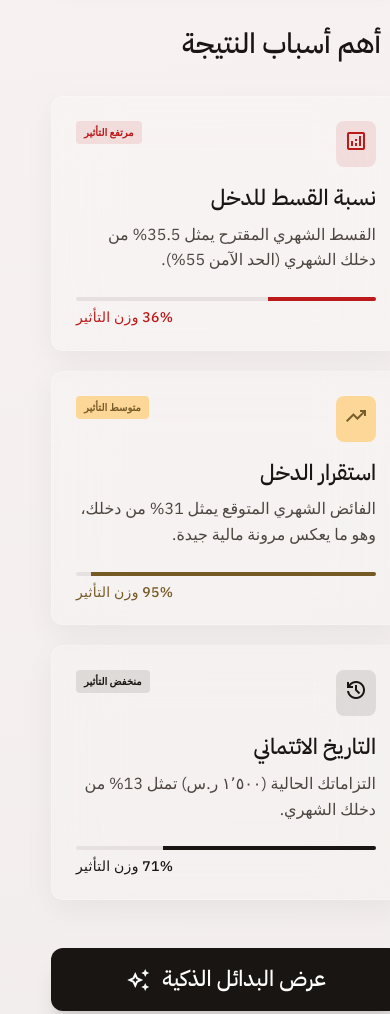
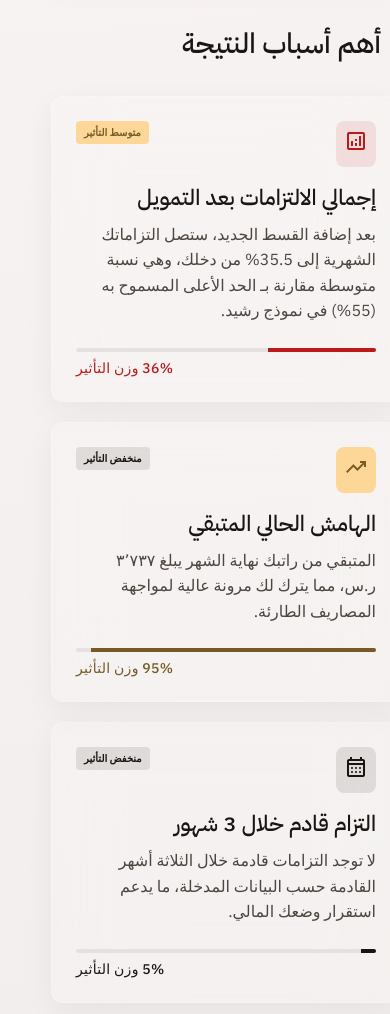
Before and after one commit to Commandorrr/rashid-web, a plain HTML site: page screens/analysis-result-ar.html in a window 390 px wide. Shown: the part 1580-2594 px from the top of the page. Drawn offline with nearby package versions, Linux system fonts and the light colour scheme.

Commit message:
Make top-reasons cards fully reactive, clean up decision-fingerprint, fix branding text
- decision-fingerprint.html: remove Decision Fingerprint ID line, the
  "Document secured..." line, and the whole "موثق ومسؤول" badge box
  (keep the Rashid Intelligence System signature line)
- ai-loading.html, your-data-ar/en.html: fix remaining "Rashid" ->
  "رشيد" occurrences in customer-facing Arabic sentences
- analysis-result-ar.html: rewrite the 3 "أهم أسباب النتيجة" cards to
  be fully data-driven - burden-ratio proximity to cap, real surplus
  margin with reactive flexibility wording, and a fully conditional
  upcoming-obligation card (real date/amount/reduced-balance when the
  toggle was used on the data step, otherwise a clear "no upcoming
  obligations" message) - each with a reactive impact badge and
  weight percentage

```diff
--- a/screens/analysis-result-ar.html
+++ b/screens/analysis-result-ar.html
@@ -227,9 +227,9 @@
 <div class="p-2 rounded-lg bg-error/10 text-error">
 <span class="material-symbols-outlined">analytics</span>
 </div>
-<span class="px-2 py-1 rounded bg-error/10 text-error text-[10px] font-bold">مرتفع التأثير</span>
+<span class="px-2 py-1 rounded bg-error/10 text-error text-[10px] font-bold" id="rs-installment-impact-badge">مرتفع التأثير</span>
 </div>
-<h4 class="font-headline-md text-headline-md text-primary mb-2">نسبة القسط للدخل</h4>
+<h4 class="font-headline-md text-headline-md text-primary mb-2">إجمالي الالتزامات بعد التمويل</h4>
 <p class="text-on-surface-variant font-body-md text-body-md mb-6" id="rs-installment-desc">قيمة القسط المقترح تمثل 42% من صافي الدخل.</p>
 <div class="w-full bg-surface-container-highest h-1 rounded-full overflow-hidden">
 <div class="bg-error h-full w-[85%]" id="rs-installment-bar"></div>
@@ -242,9 +242,9 @@
 <div class="p-2 rounded-lg bg-secondary-container text-on-secondary-container">
 <span class="material-symbols-outlined">trending_up</span>
 </div>
-<span class="px-2 py-1 rounded bg-secondary-container text-on-secondary-container text-[10px] font-bold">متوسط التأثير</span>
+<span class="px-2 py-1 rounded bg-secondary-container text-on-secondary-container text-[10px] font-bold" id="rs-stability-impact-badge">متوسط التأثير</span>
 </div>
-<h4 class="font-headline-md text-headline-md text-primary mb-2">استقرار الدخل</h4>
+<h4 class="font-headline-md text-headline-md text-primary mb-2">الهامش الحالي المتبقي</h4>
 <p class="text-on-surface-variant font-body-md text-body-md mb-6" id="rs-stability-desc">لديك سجل وظيفي مستقر لأكثر من 3 سنوات.</p>
 <div class="w-full bg-surface-container-highest h-1 rounded-full overflow-hidden">
 <div class="bg-secondary h-full w-[60%]" id="rs-stability-bar"></div>
@@ -255,11 +255,11 @@
 <div class="glass-card rounded-xl p-6 hover:translate-y-[-4px] transition-transform duration-300">
 <div class="flex justify-between items-start mb-4">
 <div class="p-2 rounded-lg bg-primary/10 text-primary">
-<span class="material-symbols-outlined">history</span>
+<span class="material-symbols-outlined">calendar_month</span>
 </div>
-<span class="px-2 py-1 rounded bg-primary/10 text-primary text-[10px] font-bold">منخفض التأثير</span>
+<span class="px-2 py-1 rounded bg-primary/10 text-primary text-[10px] font-bold" id="rs-credit-impact-badge">منخفض التأثير</span>
 </div>
-<h4 class="font-headline-md text-headline-md text-primary mb-2">التاريخ الائتماني</h4>
+<h4 class="font-headline-md text-headline-md text-primary mb-2">التزام قادم خلال 3 شهور</h4>
 <p class="text-on-surface-variant font-body-md text-body-md mb-6" id="rs-credit-desc">سجل دفعات منتظم بدون أي تعثرات سابقة.</p>
 <div class="w-full bg-surface-container-highest h-1 rounded-full overflow-hidden">
 <div class="bg-primary h-full w-[25%]" id="rs-credit-bar"></div>
@@ -347,29 +347,89 @@
                 'القسط الشهري المقدّر (' + result.installment.toLocaleString('ar-SA') + ' ر.س) يمثل ' +
                 result.burdenRatio + '% من دخلك الشهري.';
 
+            const fmtSar = (n) => Math.round(n).toLocaleString('ar-SA');
+            const setBadge = (id, text, colorClasses) => {
+                const el = document.getElementById(id);
+                if (!el) return;
+                el.innerText = text;
+                el.className = 'px-2 py-1 rounded text-[10px] font-bold ' + colorClasses;
+            };
+
+            // Card 1: Total obligations after financing - how close the new
+            // burden ratio sits to the SAMA-style cap used by RashidCalc.
+            const income = result.input.income;
+            const proximity = result.burdenCap > 0 ? result.burdenRatio / result.burdenCap : 1;
+            let proximityPhrase, impact1Text, impact1Classes;
+            if (proximity >= 0.95) {
+                proximityPhrase = 'قريبة جداً من';
+                impact1Text = 'مرتفع التأثير'; impact1Classes = 'bg-error/10 text-error';
+            } else if (proximity >= 0.75) {
+                proximityPhrase = 'قريبة من';
+                impact1Text = 'مرتفع التأثير'; impact1Classes = 'bg-error/10 text-error';
+            } else if (proximity >= 0.45) {
+                proximityPhrase = 'متوسطة مقارنة بـ';
+                impact1Text = 'متوسط التأثير'; impact1Classes = 'bg-secondary-container text-on-secondary-container';
+            } else {
+                proximityPhrase = 'بعيدة عن';
+                impact1Text = 'منخفض التأثير'; impact1Classes = 'bg-primary/10 text-primary';
+            }
             document.getElementById('rs-installment-desc').innerText =
-                'القسط الشهري المقترح يمثل ' + result.burdenRatio + '% من دخلك الشهري (الحد الآمن ' + result.burdenCap + '%).';
+                'بعد إضافة القسط الجديد، ستصل التزاماتك الشهرية إلى ' + result.burdenRatio + '% من دخلك، وهي نسبة ' +
+                proximityPhrase + ' الحد الأعلى المسموح به (' + result.burdenCap + '%) في نموذج رشيد.';
             const installmentPct = Math.min(100, Math.round(result.burdenRatio));
             document.getElementById('rs-installment-bar').style.width = installmentPct + '%';
             document.getElementById('rs-installment-weight').innerText = installmentPct + '% وزن التأثير';
+            setBadge('rs-installment-impact-badge', impact1Text, impact1Classes);
 
-            // Income stability proxy: how much monthly headroom (surplus vs income) remains.
-            const income = result.input.income;
-            const surplusRatio = income > 0 ? (result.surplus / income) * 100 : 0;
-            const stabilityPct = Math.max(10, Math.min(95, Math.round(50 + surplusRatio * 1.5)));
-            document.getElementById('rs-stability-desc').innerText = result.surplus >= 0
-                ? 'الفائض الشهري المتوقع يمثل ' + Math.round(surplusRatio) + '% من دخلك، وهو ما يعكس مرونة مالية ' + (stabilityPct >= 60 ? 'جيدة' : 'محدودة') + '.'
-                : 'مصاريفك والتزاماتك تتجاوز دخلك الشهري بنسبة ' + Math.round(Math.abs(surplusRatio)) + '%، ما يضعف استقرارك المالي حالياً.';
+            // Card 2: Remaining margin at month end - real surplus from RashidCalc.
+            const marginRatio = income > 0 ? result.surplus / income : 0;
+            let marginPhrase, impact2Text, impact2Classes;
+            if (result.surplus < 0) {
+                marginPhrase = 'مرونة منعدمة'; impact2Text = 'مرتفع التأثير'; impact2Classes = 'bg-error/10 text-error';
+            } else if (marginRatio < 0.05) {
+                marginPhrase = 'مرونة محدودة جداً'; impact2Text = 'مرتفع التأثير'; impact2Classes = 'bg-error/10 text-error';
+            } else if (marginRatio < 0.15) {
+                marginPhrase = 'مرونة محدودة'; impact2Text = 'متوسط التأثير'; impact2Classes = 'bg-secondary-container text-on-secondary-container';
+            } else if (marginRatio < 0.3) {
+                marginPhrase = 'مرونة متوسطة'; impact2Text = 'متوسط التأثير'; impact2Classes = 'bg-secondary-container text-on-secondary-container';
+            } else {
+                marginPhrase = 'مرونة عالية'; impact2Text = 'منخفض التأثير'; impact2Classes = 'bg-primary/10 text-primary';
+            }
+            const stabilityPct = Math.max(10, Math.min(95, Math.round(50 + marginRatio * 150)));
+            document.getElementById('rs-stability-desc').innerText =
+                'المتبقي من راتبك نهاية الشهر يبلغ ' + fmtSar(result.surplus) + ' ر.س، مما يترك لك ' + marginPhrase + ' لمواجهة المصاريف الطارئة.';
             document.getElementById('rs-stability-bar').style.width = stabilityPct + '%';
             document.getElementById('rs-stability-weight').innerText = stabilityPct + '% وزن التأثير';
+            setBadge('rs-stability-impact-badge', impact2Text, impact2Classes);
 
-            // Credit-history proxy: how much of income is already committed to existing obligations.
-            const obligationsRatio = income > 0 ? (result.input.obligations / income) * 100 : 0;
-            const creditPct = Math.max(10, Math.min(90, Math.round(90 - obligationsRatio * 1.5)));
-            document.getElementById('rs-credit-desc').innerText =
-                'التزاماتك الحالية (' + result.input.obligations.toLocaleString('ar-SA') + ' ر.س) تمثل ' + Math.round(obligationsRatio) + '% من دخلك الشهري.';
+            // Card 3: Upcoming obligation (within 3 months) - fully reactive to
+            // the "التزامات قادمة" toggle the customer filled on the data page.
+            const hasUpcoming = result.input.hasUpcomingObligation;
+            let creditPct, impact3Text, impact3Classes;
+            if (hasUpcoming) {
+                const upcomingAmount = result.input.upcomingObligationAmount || 0;
+                const reducedBalance = result.surplus - upcomingAmount;
+                const upcomingRatio = income > 0 ? upcomingAmount / income : 0;
+                creditPct = Math.max(15, Math.min(95, Math.round(upcomingRatio * 200)));
+                if (upcomingRatio >= 0.3 || reducedBalance < 0) {
+                    impact3Text = 'مرتفع التأثير'; impact3Classes = 'bg-error/10 text-error';
+                } else if (upcomingRatio >= 0.1) {
+                    impact3Text = 'متوسط التأثير'; impact3Classes = 'bg-secondary-container text-on-secondary-container';
+                } else {
+                    impact3Text = 'منخفض التأثير'; impact3Classes = 'bg-primary/10 text-primary';
+                }
+                document.getElementById('rs-credit-desc').innerText =
+                    'يوجد التزام قادم بتاريخ ' + (result.input.upcomingObligationDate || 'غير محدد') + ' بقيمة ' + fmtSar(upcomingAmount) +
+                    ' ر.س، وقد يخفض المتبقي نهاية الشهر إلى ' + fmtSar(reducedBalance) + ' ر.س إذا تم اعتماد الطلب الحالي.';
+            } else {
+                creditPct = 5;
+                impact3Text = 'منخفض التأثير'; impact3Classes = 'bg-primary/10 text-primary';
+                document.getElementById('rs-credit-desc').innerText =
+                    'لا توجد التزامات قادمة خلال الثلاثة أشهر القادمة حسب البيانات المدخلة، ما يدعم استقرار وضعك المالي.';
+            }
             document.getElementById('rs-credit-bar').style.width = creditPct + '%';
             document.getElementById('rs-credit-weight').innerText = creditPct + '% وزن التأثير';
+            setBadge('rs-credit-impact-badge', impact3Text, impact3Classes);
         })();
     </script>
 </body></html>
```
Also changed, not shown: screens/ai-loading.html (+2 -2 lines), screens/decision-fingerprint.html (+0 -12 lines), screens/your-data-ar.html (+1 -1 lines), screens/your-data-en.html (+1 -1 lines).
